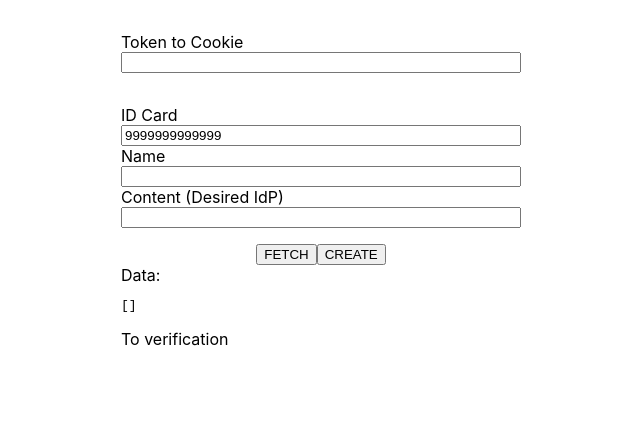
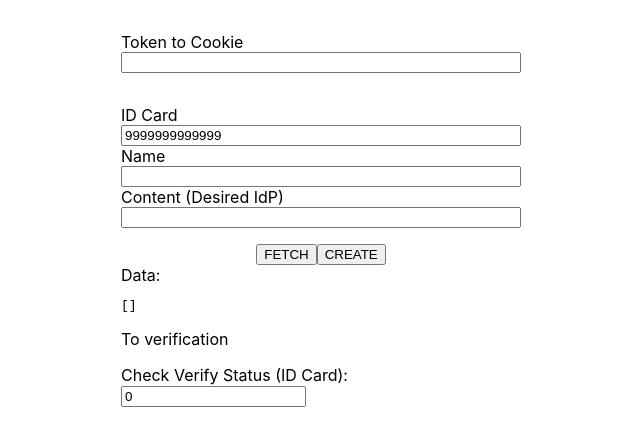
Before and after one commit to queqoogithub/ndid_instance, a Next.js app in the folder mts_ndid_kn/: page /nc_id_index in a window 1280 px wide. Shown: the top 446 px of the page, without its empty margins (319-959 px from the left). Built offline with nearby package versions, Linux system fonts and the light colour scheme.

Commit message:
add check verify status

```diff
--- /dev/null
+++ b/mts_ndid_kn/pages/api/nc_id/[card_id].js
@@ -0,0 +1,14 @@
+export default async function handler(request, response) {
+    const { method } = request;
+
+    if (method === "GET") {
+      const { card_id } = request.query;
+      console.log('Card ID: ', card_id)
+      const pure_data = await fetch(`http://localhost:8081/pending_verify_users`);
+      const { data }  = await pure_data.json()
+      console.log('data => ', data) // Do need to await for json !
+      const check_user = await data.find(value => value.card_id == card_id);
+      console.log('check_user => ', check_user)
+      return response.status(200).json(check_user);
+    }
+}
--- a/mts_ndid_kn/pages/api/nc_id/index.js
+++ b/mts_ndid_kn/pages/api/nc_id/index.js
@@ -19,13 +19,14 @@ export default async function handler(request, response) {
 
     if (method === "POST") {
         const { body, headers } = request;
+        console.log('header yee: ', headers['authorization-test_creden'])
         console.log('header auth token pure from cookie: ', headers.cookie.slice(12))
         fetch( "http://localhost:8081/verify", {
         method: 'post',
         headers: {
             'Accept': 'application/json, text/plain, */*',
             'Content-Type': 'application/json',
-            'Authorization': `Bearer ${headers.cookie.slice(12)}`
+            'Authorization': `Bearer ${headers['authorization-test_creden']}` // ${headers.cookie.slice(12)}
         },
         body: JSON.stringify( {
 
--- a/mts_ndid_kn/pages/nc_id_index.js
+++ b/mts_ndid_kn/pages/nc_id_index.js
@@ -37,6 +37,8 @@ export default function Home() {
   const [data, setData] = useState([]);
   const [toVerify, setToVerify] = useState('');
   const [testToken, setTestToken] = useState('');
+  const [cardID, setCardID] = useState(0);
+  const [updateStatus, setUpdateStatus] = useState('');
 
   console.log('Creden Test Token -> Cookie => ', Cookies.get('credenToken'))
 
@@ -70,6 +72,21 @@ export default function Home() {
     const people = await response.json();
     return setToVerify(people);
   };
+
+  const checkStatus = async (card_id) => {
+      const response = await fetch(`/api/nc_id/${card_id}`);
+
+      if (!response.ok) {
+        throw new Error(`Error: ${response.status}`);
+      }
+      try {
+        const people = await response.json();
+        console.log('Set Update Status => ', people)
+        return setUpdateStatus(people);
+      } catch (e) {
+        console.log('Check Status Error: ', e)
+      }
+  }
 
   return (
     <div style={{ margin: "0 auto", maxWidth: "400px" }}>
@@ -160,6 +177,20 @@ export default function Home() {
       ) : null}
       <p>To verification</p>
       {toVerify ? <pre>{JSON.stringify(toVerify, null, 4)}</pre> : null}
+
+      <label htmlFor="name">Check Verify Status (ID Card): </label>
+      <input
+        type="number"
+        id="card_id"
+        value = {cardID}
+        onChange={(e) => {
+            setCardID(e.target.value)
+            checkStatus(e.target.value)
+          }
+        }
+      />
+      {updateStatus ? <pre>{JSON.stringify(updateStatus, null, 4)}</pre> : null}
+
     </div>
   );
 }
```
Also changed, not shown: 2 other files (tests, documents, lock files or other folders).
